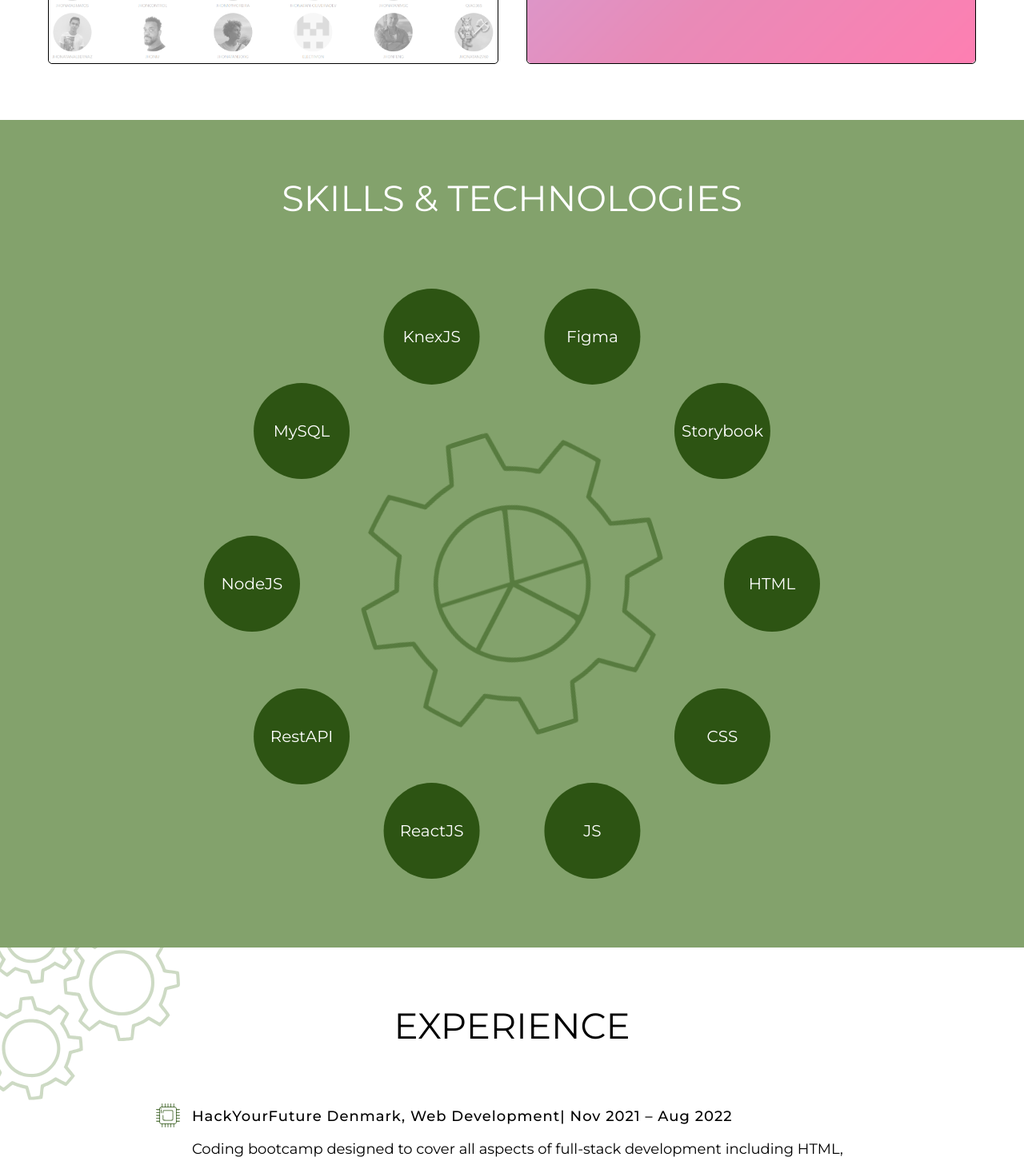
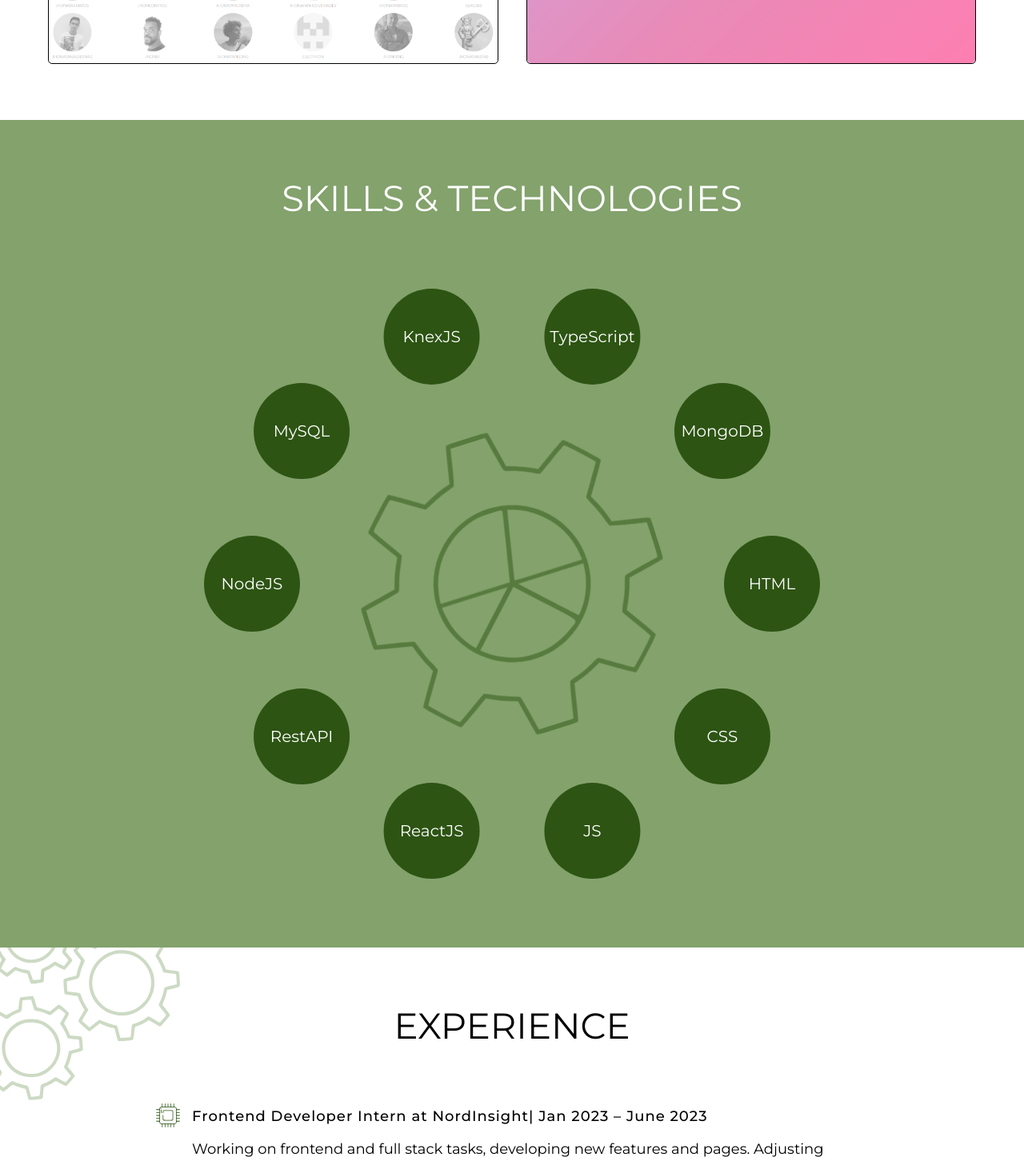
Before and after one commit to oleksandra-lavryk/oleksandra-lavryk-portfolio, a React (Create React App) app in the folder oleksandra-lavryk-portfolio/: page / in a window 1280 px wide. Shown: the part 1330-2787 px from the top of the page at 80% size. Built offline with nearby package versions, Linux system fonts and the light colour scheme.

Commit message:
updating info

```diff
--- a/oleksandra-lavryk-portfolio/src/components/Education/Education.jsx
+++ b/oleksandra-lavryk-portfolio/src/components/Education/Education.jsx
@@ -7,10 +7,9 @@ export default function Education() {
     <section id="education-section">
       <div className="container">
         <h2>{t("education")}</h2>
-
         <div className="text-paragraph-item">
           <p>
-            {t("university")}
+            {t("university-first")}
             <span> | {t("university-first-month")}</span>
           </p>
           <p>{t("university-first-specoalization")}</p>
@@ -22,6 +21,13 @@ export default function Education() {
           </p>
           <p>{t("university-second-specoalization")}</p>
         </div>
+        <div className="text-paragraph-item">
+          <p>
+            {t("university")}
+            <span> | {t("university-third-month")}</span>
+          </p>
+          <p>{t("university-third-specoalization")}</p>
+        </div>
       </div>
     </section>
   );
--- a/oleksandra-lavryk-portfolio/src/data/skills.js
+++ b/oleksandra-lavryk-portfolio/src/data/skills.js
@@ -33,11 +33,11 @@ const skills = [
   },
   {
     id: 9,
-    name: "Figma",
+    name: "TypeScript",
   },
   {
     id: 10,
-    name: "Storybook",
+    name: "MongoDB",
   },
 ];
 export { skills };
--- a/oleksandra-lavryk-portfolio/src/trans/en.json
+++ b/oleksandra-lavryk-portfolio/src/trans/en.json
@@ -9,15 +9,23 @@
   "technologies": "Technologies",
   "about-title-first": "Hi, My name is Oleksandra",
   "about-title-second": "I am Frontend Developer based in Denmark",
-  "about-text": "I am educated in Computer Science and Project Management. I really enjoy HTML and CSS and I have experience as a markup developer. In August 2022 I completed the HackYourFuture full-stack coding bootcamp in Aarhus and continue to improve my acquired skills.",
+  "about-text": "I am educated in Computer Science and Project Management. I really enjoy HTML and CSS and I have experience as a markup developer. I completed the HackYourFuture full-stack coding bootcamp in Aarhus and working as a Frontend Developer Intern at NordInsight.",
   "university": "Kyiv National University of Civil Engineering and Architecture",
-  "university-first-month": "Sep 2018 – Dec 2019",
-  "university-first-specoalization": "Faculty of Automation and Information Technology. Project Management Department. Master degree.",
-  "university-second-month": "Sep 2015 – Jun 2018",
-  "university-second-specoalization": "Faculty of Automation and Information Technology. Bachelor degree.",
-  "experience-title-first": "HackYourFuture Denmark, Web Development",
-  "experience-month-first": "Nov 2021 – Aug 2022",
-  "experience-info-first": "Coding bootcamp designed to cover all aspects of full-stack development including HTML, CSS, JavaScript, NodeJS, MySQL and ReactJS.",
+
+  "university-first": "HackYourFuture Denmark, Web Development",
+  "university-first-month": "Nov 2021 – Aug 2022",
+  "university-first-specoalization": "Coding bootcamp designed to cover all aspects of full-stack development including HTML, CSS, JavaScript, NodeJS, MySQL and ReactJS.",
+
+  "university-second-month": "Sep 2018 – Dec 2019",
+  "university-second-specoalization": "Faculty of Automation and Information Technology. Project Management Department. Master degree.",
+
+  "university-third-month": "Sep 2015 – Jun 2018",
+  "university-third-specoalization": "Faculty of Automation and Information Technology. Bachelor degree.",
+
+  "experience-title-first": "Frontend Developer Intern at NordInsight",
+  "experience-month-first": "Jan 2023 – June 2023",
+  "experience-info-first": "Working on frontend and full stack tasks, developing new features and pages. Adjusting existing functionality to new data model.",
+
   "experience-title-second": "Markup Developer",
   "experience-month-second": "Feb 2020 – Mar 2022",
   "experience-info-second": "HTML/CSS coding using OpenCart and WordPress templates. I was responsible for changing styles and layouts for OpenCart or WordPress themes following the design developed in Photoshop or Figma."
--- a/oleksandra-lavryk-portfolio/src/trans/ua.json
+++ b/oleksandra-lavryk-portfolio/src/trans/ua.json
@@ -9,15 +9,23 @@
   "technologies": "Технології",
   "about-title-first": "Привіт, мене звати Олександра",
   "about-title-second": "Я Frontend Developer, зараз живу в Данії",
-  "about-text": "Я бакалавр комп'ютерних наук та магістр в галузі управління проектами. Мені дуже подобаються HTML та CSS і я маю досвід роботи як markup developer. У серпні 2022 року я завершила курси програмування HackYourFuture в Орхусі та продовжую вдосконалювати свої набуті навички.",
+  "about-text": "Я бакалавр комп'ютерних наук та магістр в галузі управління проектами. Мені дуже подобаються HTML та CSS і я маю досвід роботи як markup developer. Я завершила курси програмування HackYourFuture в Орхусі та зараз працюю як Frontend Developer інтерн в компанії NordInsight.",
   "university": "Київський національний університет будівництва і архітектури",
-  "university-first-month": "09/2018 – 12/2019",
-  "university-first-specoalization": "Факультет автоматизації і інформаційних технологій. Освітня програма Управління проектами. Ступінь магістра.",
-  "university-second-month": "09/2015 – 06/2018",
-  "university-second-specoalization": "Факультет автоматизації і інформаційних технологій. Напрям підготовки Комп'ютерні науки. Ступінь бакалавра.",
-  "experience-title-first": "HackYourFuture Denmark, курс програмування full-stack ",
-  "experience-month-first": "11/2021 – 08/2022",
-  "experience-info-first": "Курс програмування, навчальна програма якого охорлює всі аспекти full-stack розробки, зокрема HTML, CSS, JavaScript, NodeJS, MySQL і ReactJS.",
+
+  "university-first": "HackYourFuture Denmark, курс програмування full-stack",
+  "university-first-month": "11/2021 – 08/2022",
+  "university-first-specoalization": "Курс програмування, навчальна програма якого охорлює всі аспекти full-stack розробки, зокрема HTML, CSS, JavaScript, NodeJS, MySQL і ReactJS.",
+
+  "university-second-month": "09/2018 – 12/2019",
+  "university-second-specoalization": "Факультет автоматизації і інформаційних технологій. Освітня програма Управління проектами. Ступінь магістра.",
+
+  "university-third-month": "09/2015 – 06/2018",
+  "university-third-specoalization": "Факультет автоматизації і інформаційних технологій. Напрям підготовки Комп'ютерні науки. Ступінь бакалавра.",
+
+  "experience-title-first": "Frontend Developer Intern в компанії NordInsight",
+  "experience-month-first": "01/2023 – 06/2023",
+  "experience-info-first": "В мої обов'язки входило розробка нових функцій та сторінок, а також рефакторинг нявного функціоналу відповідно до змін моделі даних.",
+
   "experience-title-second": "Markup Developer",
   "experience-month-second": "02/2020 – 03/2022",
   "experience-info-second": "В мої обов'язки входило верстати сайти на основі шаблонів OpenCart та WordPress відповідно до дизайну наданому в Photoshop або Figma."
```
